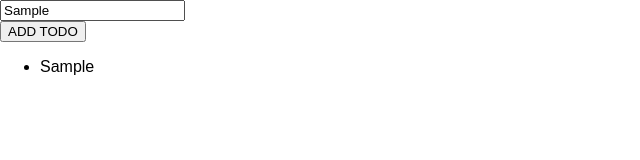
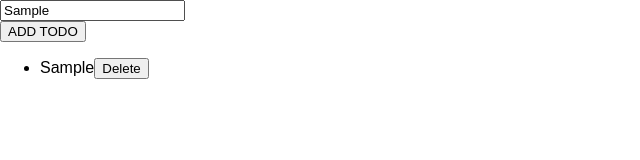
Before and after one commit to Lumi669/Typescriptt-React.js-and-Typescript, a React (Create React App) app: page / in a window 1280 px wide. Both pictures are taken after typing "Sample" into the empty fields and a click on the button "ADD TODO". Shown: the top 160 px of the page, without its empty margins (0-640 px from the left). Built offline with nearby package versions, Linux system fonts and the light colour scheme.

Commit message:
Add delete todo functionality

```diff
--- a/src/App.tsx
+++ b/src/App.tsx
@@ -21,10 +21,14 @@
     ]);
   };
 
+  const todoDeleteHandler = (id: string) => {
+    setTodos((prevTodos) => prevTodos.filter((todo) => todo.id !== id));
+  };
+
   return (
     <div className="App">
       <NewTodo onAddTodo={todoAddHandler} />
-      <TodoList items={todos} />
+      <TodoList items={todos} onDeleteTodo={todoDeleteHandler} />
     </div>
   );
 };
--- a/src/components/TodoList.tsx
+++ b/src/components/TodoList.tsx
@@ -2,13 +2,19 @@
 
 interface TodoListProps {
   items: { id: string; text: string }[];
+  onDeleteTodo: (id: string) => void;
 }
 
 const TodoList: React.FC<TodoListProps> = (props) => {
   return (
     <ul>
       {props.items.map((item) => (
-        <li key={item.id}>{item.text}</li>
+        <li key={item.id}>
+          <span>{item.text}</span>
+          <button onClick={props.onDeleteTodo.bind(null, item.id)}>
+            Delete
+          </button>
+        </li>
       ))}
     </ul>
   );
```
